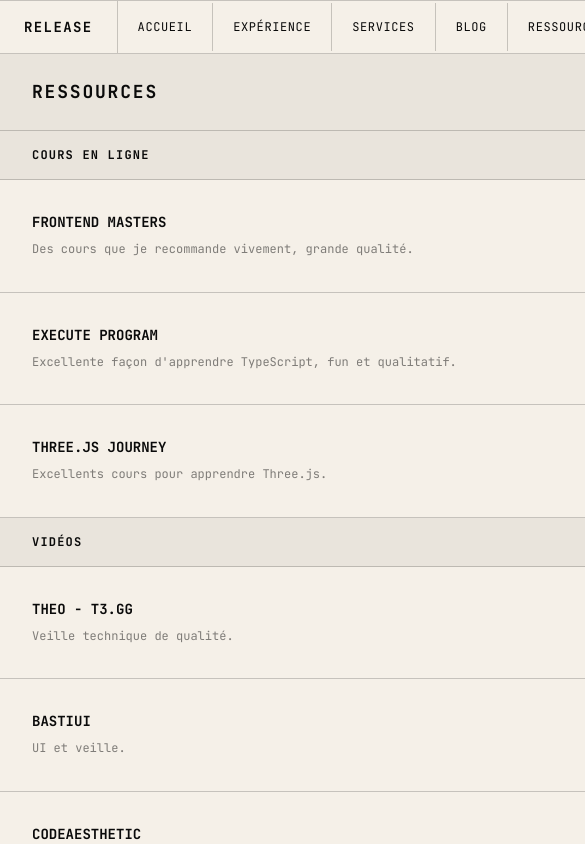
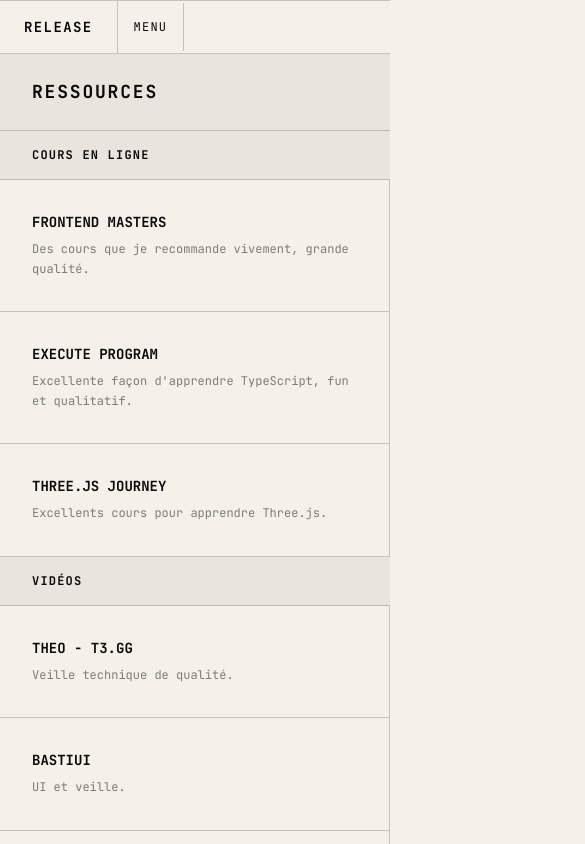
Before and after one commit to dimitri-bourreau/release-dev, a Next.js app: page /ressources in a window 390 px wide. Shown: the top 844 px of the page, 585 px wide, since content can reach past the window. Built offline with nearby package versions, Linux system fonts and the light colour scheme.

Commit message:
feat: remove horizontal scroll on mobile view

```diff
--- a/src/app/layout.tsx
+++ b/src/app/layout.tsx
@@ -24,7 +24,7 @@
 }) {
   return (
     <html lang="fr" className={`${jetbrains.variable} h-full`} suppressHydrationWarning>
-      <body className="bg-bg text-fg font-mono grid min-h-screen grid-rows-[auto_1fr_auto]">
+      <body className="bg-bg text-fg font-mono grid min-h-screen grid-rows-[auto_1fr_auto] overflow-x-hidden">
         <Header />
         <main>{children}</main>
         <Footer />
--- a/src/components/header.component.tsx
+++ b/src/components/header.component.tsx
@@ -1,4 +1,5 @@
 import Link from 'next/link'
+import { MobileNav } from './mobile-nav.component'
 
 const navLinks = [
   { label: 'Accueil', href: '/' },
@@ -11,14 +12,15 @@
 
 export function Header() {
   return (
-    <header className="border-border flex items-center border-y">
+    <header className="border-border relative flex items-center border-y">
       <Link
         href="/"
         className="border-border border-r px-6 py-4 text-sm font-bold tracking-widest uppercase"
       >
         RELEASE
       </Link>
-      <nav className="flex">
+      <MobileNav />
+      <nav className="hidden md:flex">
         {navLinks.map((item) => (
           <Link
             key={item.href}
--- /dev/null
+++ b/src/components/mobile-nav.component.tsx
@@ -0,0 +1,42 @@
+'use client'
+
+import { useState } from 'react'
+import Link from 'next/link'
+
+const navLinks = [
+  { label: 'Accueil', href: '/' },
+  { label: 'Expérience', href: '/experience' },
+  { label: 'Services', href: '/services' },
+  { label: 'Blog', href: '/blog' },
+  { label: 'Ressources', href: '/ressources' },
+  { label: 'Contact', href: '/contact' },
+]
+
+export function MobileNav() {
+  const [open, setOpen] = useState(false)
+
+  return (
+    <>
+      <button
+        onClick={() => setOpen(!open)}
+        className="border-border hover:bg-fg hover:text-bg border-r px-4 py-4 text-xs tracking-widest uppercase transition-colors md:hidden"
+      >
+        {open ? 'Fermer' : 'Menu'}
+      </button>
+      {open && (
+        <nav className="border-border bg-bg absolute left-0 top-full z-50 w-full border-b md:hidden">
+          {navLinks.map((item) => (
+            <Link
+              key={item.href}
+              href={item.href}
+              onClick={() => setOpen(false)}
+              className="border-border hover:bg-fg hover:text-bg block border-b px-6 py-4 text-xs tracking-wider uppercase transition-colors"
+            >
+              {item.label}
+            </Link>
+          ))}
+        </nav>
+      )}
+    </>
+  )
+}
```
